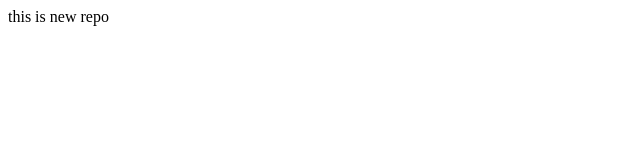
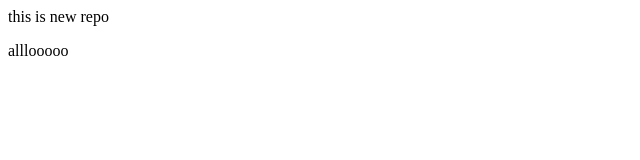
Before and after one commit to isha09-m/localrepo, a plain HTML site: page index.html in a window 1280 px wide. Shown: the full height of the page, 0-640 px from the left. Drawn offline with Linux system fonts and the light colour scheme.

Commit message:
change in f

```diff
--- a/index.html
+++ b/index.html
@@ -1 +1,2 @@
 <p> this is new repo</p>
+<p> alllooooo</p>
```
